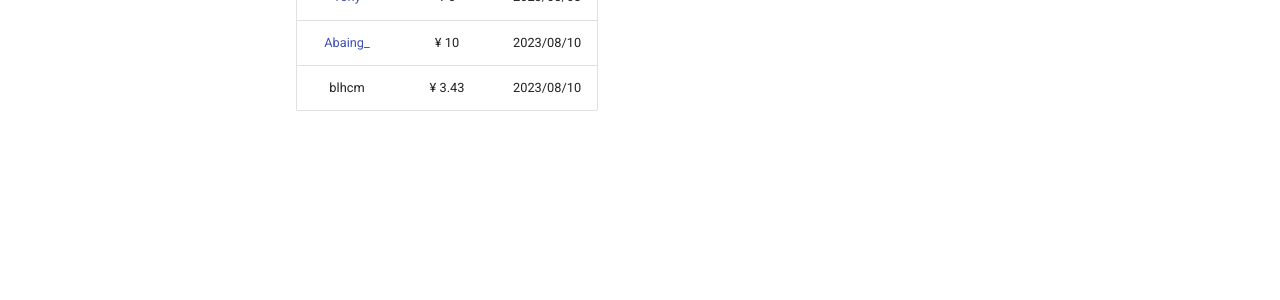
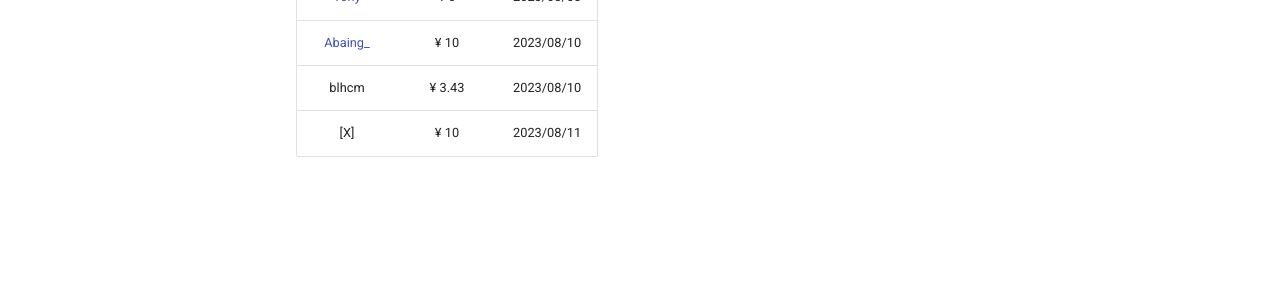
Before and after one commit to mcxiaolan/minecraft_server, an MkDocs documentation site: the page built from docs/donate.md, in a window 1280 px wide. Shown: the part 510-810 px from the top of the page. Built offline with MkDocs 1.6.1 and Material for MkDocs 9.7.7, drawn with Linux system fonts in a browser that asks for light colours; comment, search, counter and statistics services are not loaded.

Commit message:
感谢 [X] 捐赠 ¥ 10

```diff
--- a/docs/donate.md
+++ b/docs/donate.md
@@ -12,3 +12,4 @@
 | [Tony](https://blog.iamsjy.com) | ¥ 6 | 2023/08/03 |
 | [Abaing_](https://abaing.com) | ¥ 10 | 2023/08/10 |
 | blhcm | ¥ 3.43 | 2023/08/10 |
+| [X] | ¥ 10| 2023/08/11 |
```
